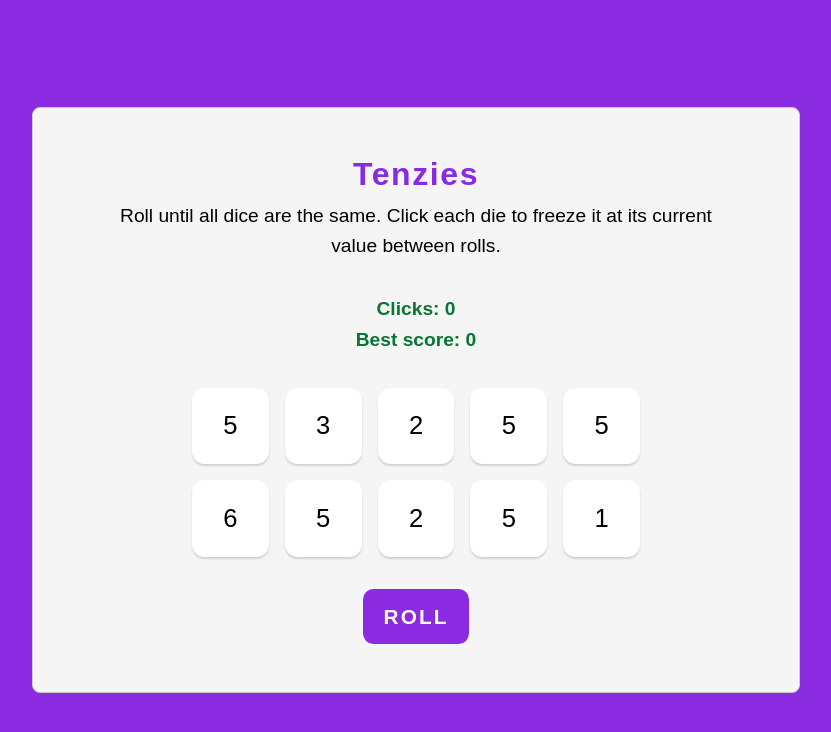
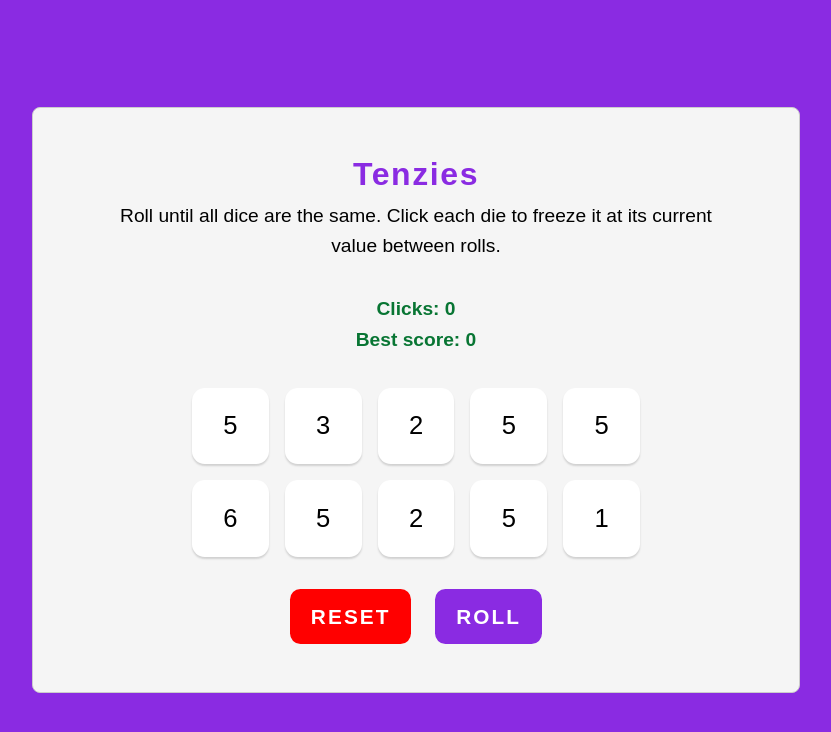
Before and after one commit to nurme-ave/react-tenzies, a React (Create React App) app: page / in a window 1280 px wide. Shown: the top 732 px of the page, without its empty margins (224-1055 px from the left). Built offline with nearby package versions, Linux system fonts and the light colour scheme.

Commit message:
add a new RESET button, style it

```diff
--- a/src/App.css
+++ b/src/App.css
@@ -69,10 +69,16 @@ p {
   gap: .75em;
 }
 
+.buttons {
+  display: flex;
+  flex-direction: row;
+  gap: 1.2em;
+}
+
 .roll-button {
   padding: .75em 1em;
   font-family: 'Poppins', sans-serif;
-  font-size: 1.3rem;
+  font-size: 1.1rem;
   font-weight: bold;
   text-transform: uppercase;
   letter-spacing: .1em;
@@ -87,6 +93,10 @@ p {
 
 .roll-button:active {
   transform: scale(.95);
+}
+
+.reset-button {
+  background-color: red;
 }
 
 
@@ -109,4 +119,12 @@ p {
     width: 3em;
     height: 3em;
   }
+
+  .roll-button {
+    font-size: 1.3rem;
+  }
+
+  .buttons {
+    gap: 1.5em;
+  }
 }
--- a/src/App.js
+++ b/src/App.js
@@ -89,6 +89,11 @@ function App() {
     return anyDiceHeld
   }
 
+  function reset() {
+    setCount(0)
+    setDice(allNewDice)
+  }
+
 
   return (
     <main className="main-container">
@@ -115,7 +120,12 @@ function App() {
         <ul className="boxes-list">
           { diceElements }
         </ul>
-        <button className="roll-button" onClick={ rollDice }>{tenzies ? "New Game" : "Roll"}</button>
+        <div className="buttons">
+          {!tenzies &&
+          <button className="roll-button reset-button" onClick={ reset }>Reset</button>
+          }
+          <button className="roll-button" onClick={ rollDice }>{tenzies ? "New Game" : "Roll"}</button>
+        </div>
       </section>
     </main>
   );
```
